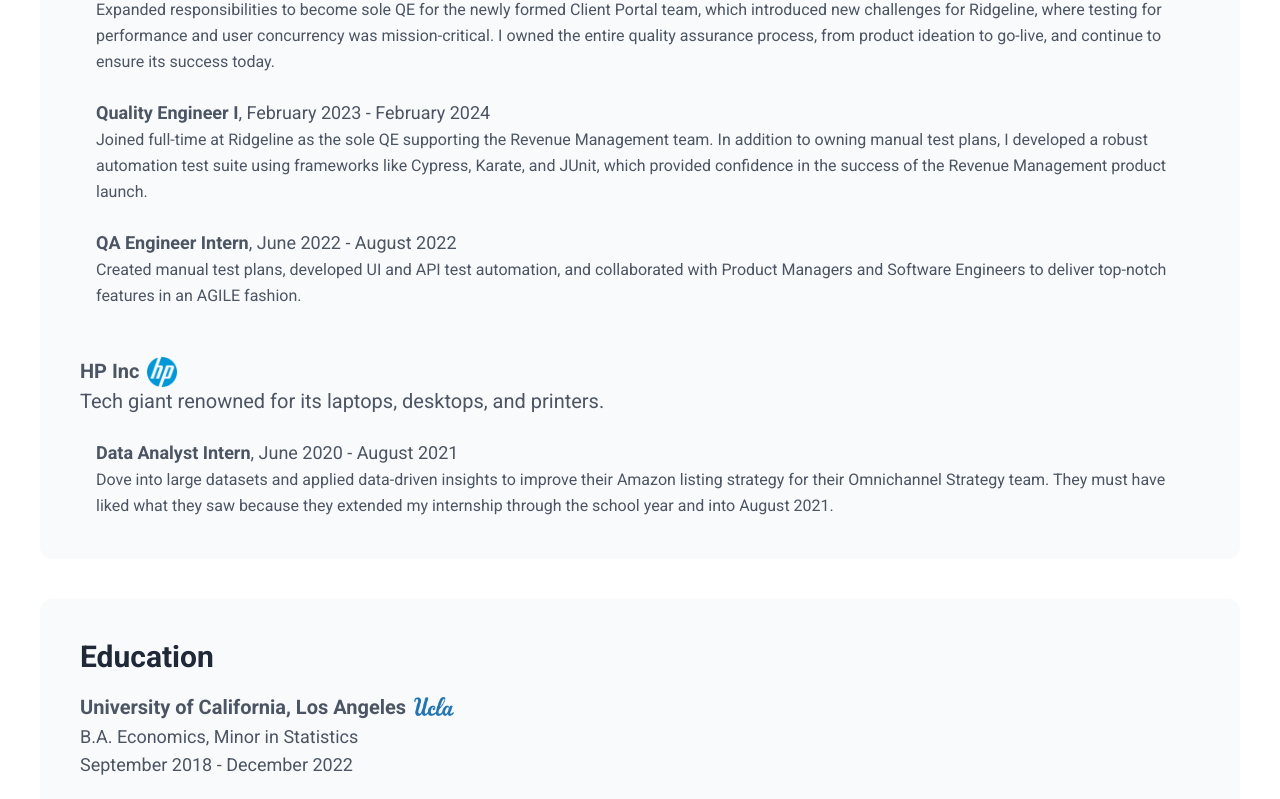
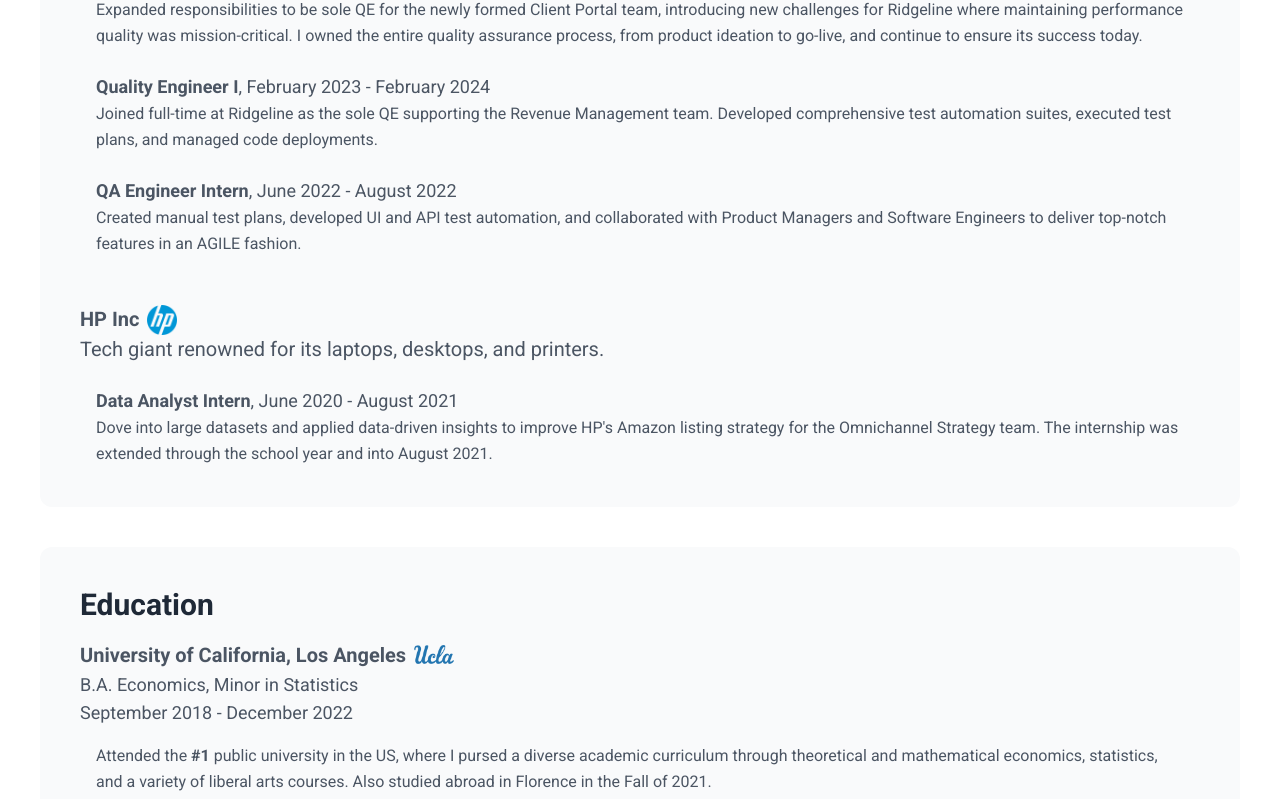
Before and after one commit to alecabdul/personal-website, a Next.js app: page / in a window 1280 px wide. Shown: the part 1173-1972 px from the top of the page. Built offline with nearby package versions, Linux system fonts and the light colour scheme; a web font is replaced by a local one.

Commit message:
Update page.tsx

```diff
--- a/app/page.tsx
+++ b/app/page.tsx
@@ -117,7 +117,7 @@
           <strong>Quality Engineer II</strong>, February 2024 - Present
         </p>
         <p className='leading-relaxed px-4'>
-          Expanded responsibilities to become sole QE for the newly formed Client Portal team, which introduced new challenges for Ridgeline, where testing for performance and user concurrency was mission-critical. I owned the entire quality assurance process, from product ideation to go-live, and continue to ensure its success today.
+          Expanded responsibilities to be sole QE for the newly formed Client Portal team, introducing new challenges for Ridgeline where maintaining performance quality was mission-critical. I owned the entire quality assurance process, from product ideation to go-live, and continue to ensure its success today.
         </p>
 
         {/* QEI */}
@@ -125,14 +125,14 @@
           <strong>Quality Engineer I</strong>, February 2023 - February 2024
         </p>
         <p className='leading-relaxed px-4'>
-          Joined full-time at Ridgeline as the sole QE supporting the Revenue Management team. In addition to owning manual test plans, I developed a robust automation test suite using frameworks like Cypress, Karate, and JUnit, which provided confidence in the success of the Revenue Management product launch.
+          Joined full-time at Ridgeline as the sole QE supporting the Revenue Management team. Developed comprehensive test automation suites, executed test plans, and managed code deployments.
         </p>
 
         {/* QA Intern */}
         <p className='px-4 md:text-lg leading-relaxed mt-6'>
           <strong>QA Engineer Intern</strong>, June 2022 - August 2022
         </p>
-        <p className='leading-relaxed px-4'>
+        <p className='leading-relaxed px-4 text'>
           Created manual test plans, developed UI and API test automation, and collaborated with Product Managers and Software Engineers to deliver top-notch features in an AGILE fashion.
         </p>
 
@@ -159,7 +159,7 @@
           <strong>Data Analyst Intern</strong>, June 2020 - August 2021
         </p>
         <p className='leading-relaxed px-4'>
-          Dove into large datasets and applied data-driven insights to improve their Amazon listing strategy for their Omnichannel Strategy team. They must have liked what they saw because they extended my internship through the school year and into August 2021.
+          Dove into large datasets and applied data-driven insights to improve HP's Amazon listing strategy for the Omnichannel Strategy team. The internship was extended through the school year and into August 2021.
         </p>
       </section>
 
@@ -186,7 +186,7 @@
           September 2018 - December 2022
         </p>
         <p className='list-disc mt-4 leading-relaxed px-4'>
-          Had the privilege of attending the <strong>#1</strong> public university in the US, where I pursed a diverse academic curriculum through theoretical and mathematical economics, statistics, and a variety of liberal arts courses while participating in groups like UCLA Student Media, Zeta Beta Tau, and Undergrduate Business. I also studied abroad in Florence in the Fall of 2021.       </p>
+          Attended the <strong>#1</strong> public university in the US, where I pursed a diverse academic curriculum through theoretical and mathematical economics, statistics, and a variety of liberal arts courses. Also studied abroad in Florence in the Fall of 2021.       </p>
       </section>
 
       {/* Fun Section
```
